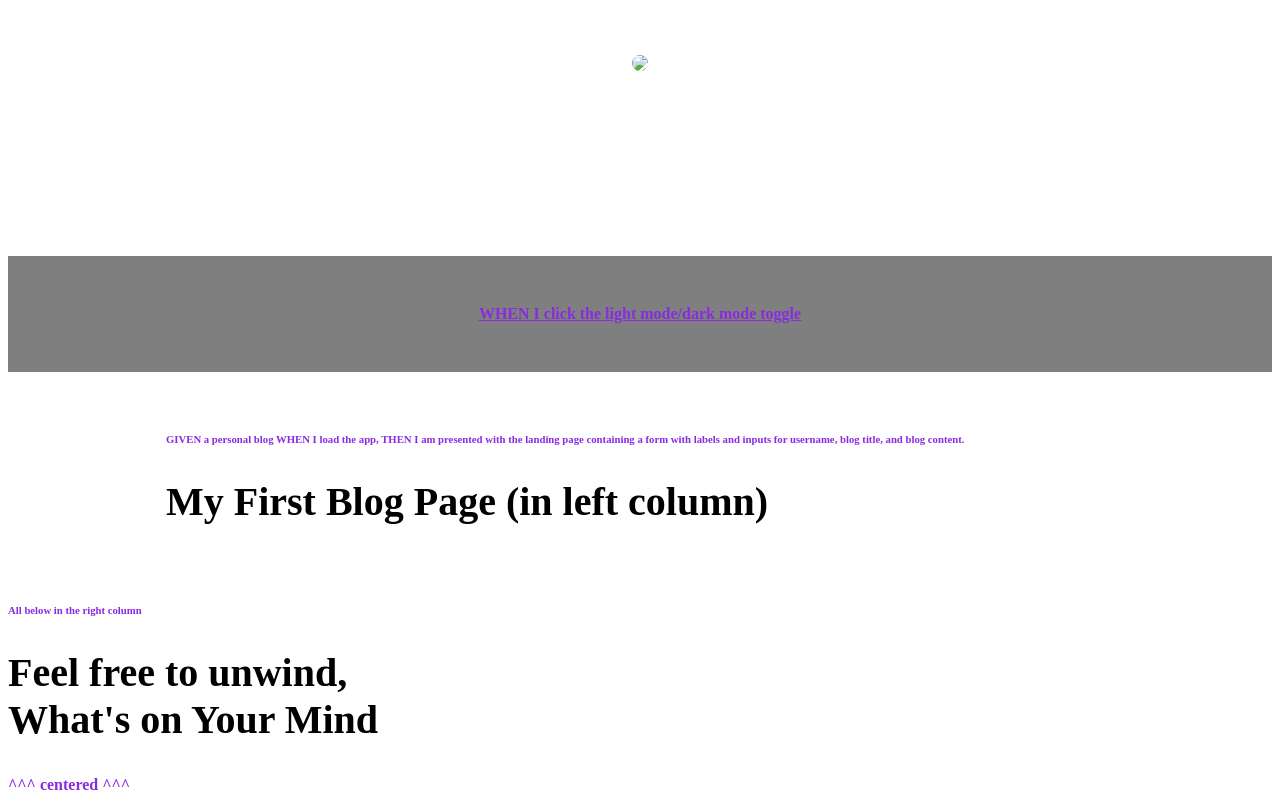
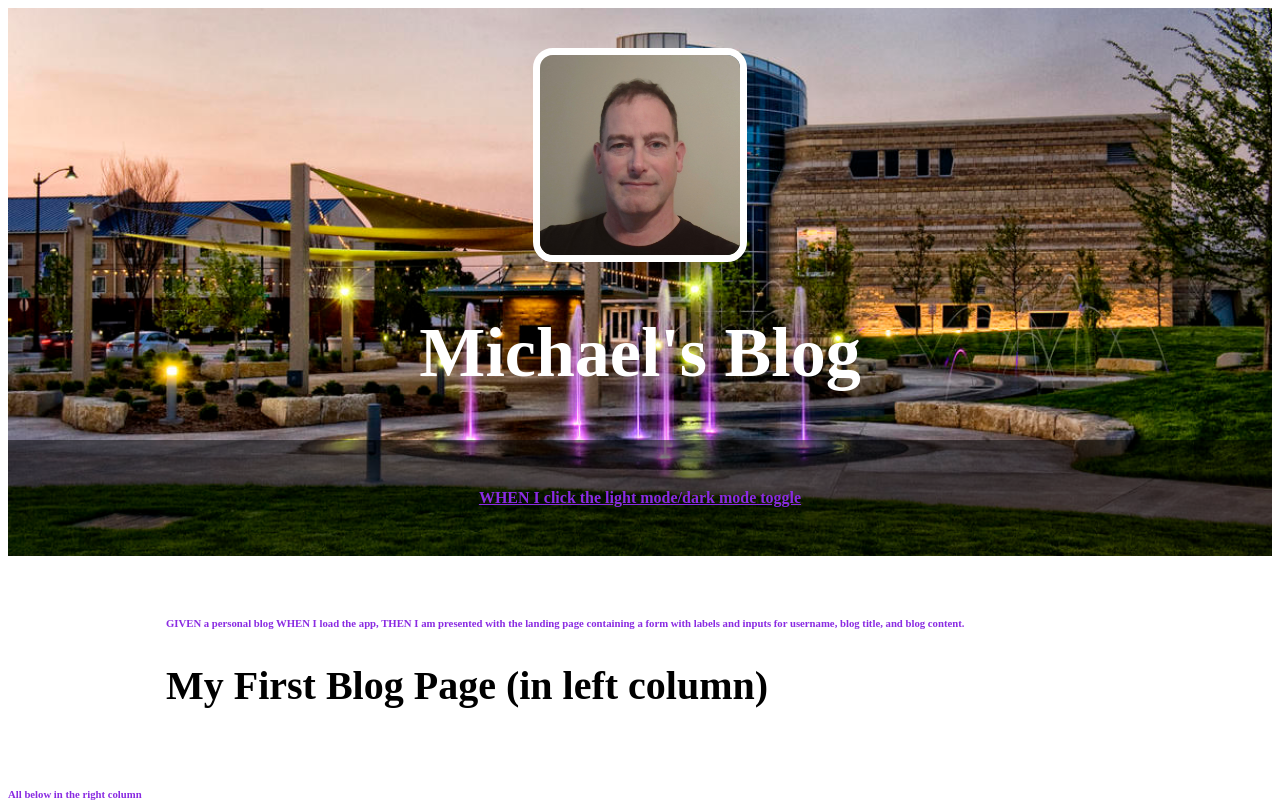
Before and after one commit to Michael-Hellon/MOD4-Challenge-Personal-Blog, a plain HTML site: page index.html in a window 1280 px wide. Shown: the top 803 px of the page. Drawn offline with Linux system fonts and the light colour scheme.

Commit message:
Started building page Changes to be committed: 	modified:   assets/css/style.css 	modified:   blog.html 	modified:   index.html

```diff
--- a/assets/css/style.css
+++ b/assets/css/style.css
@@ -1,7 +1,7 @@
 header {
   width:100%;
   text-align: center;
-  background: url('../image/Manhattan\ kansas.jpg');
+  background: url('../images/Manhattan_kansas.jpg');
   background-size: 100%;
   background-position: center;
   color: white;
--- a/index.html
+++ b/index.html
@@ -8,7 +8,7 @@
   </head>
   <body>
     <header>
-      <img src="./assets/image/Michael.jpg">
+      <img src="./assets/images/Michael.jpg">
         <h1>Michael's Blog</h1>
          <ul>
           <li><h4><a href="#">WHEN I click the light mode/dark mode toggle</a></h4></li>
```
Also changed, not shown: blog.html (+1 -1 lines).
